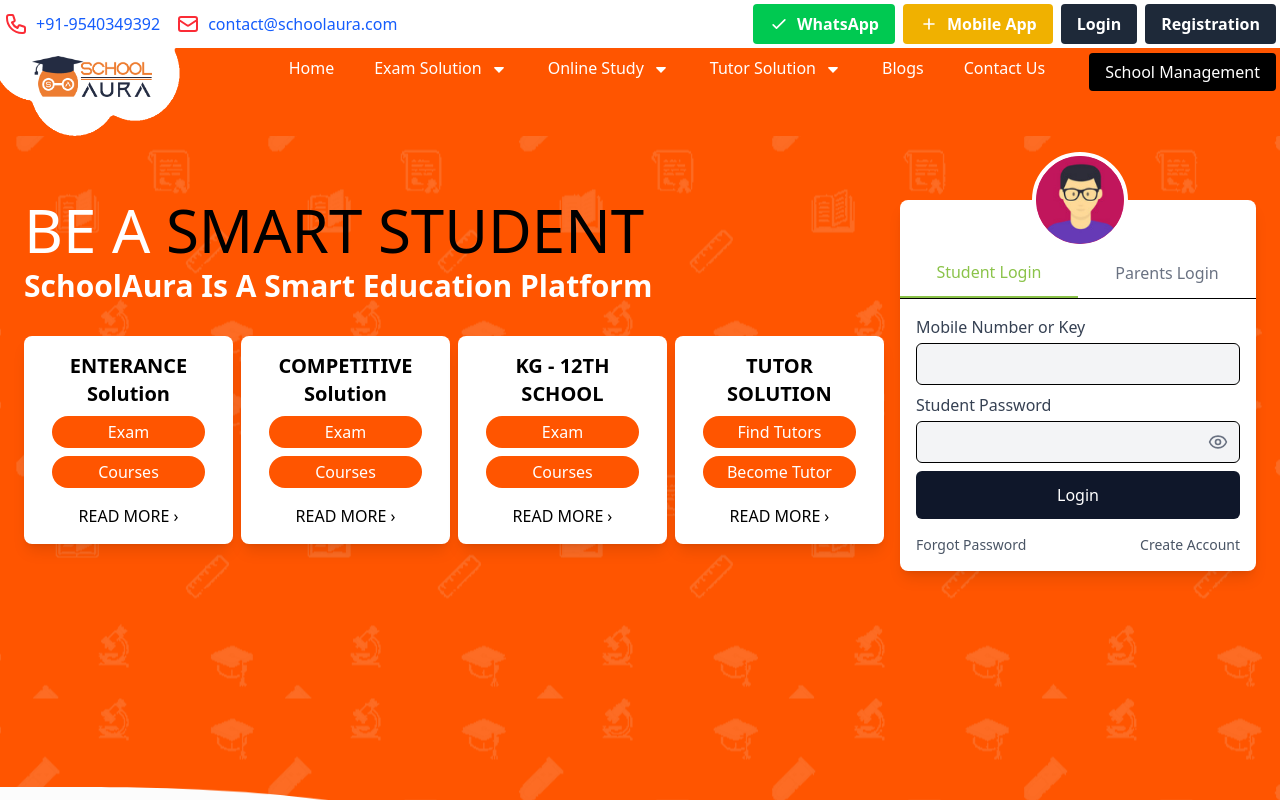
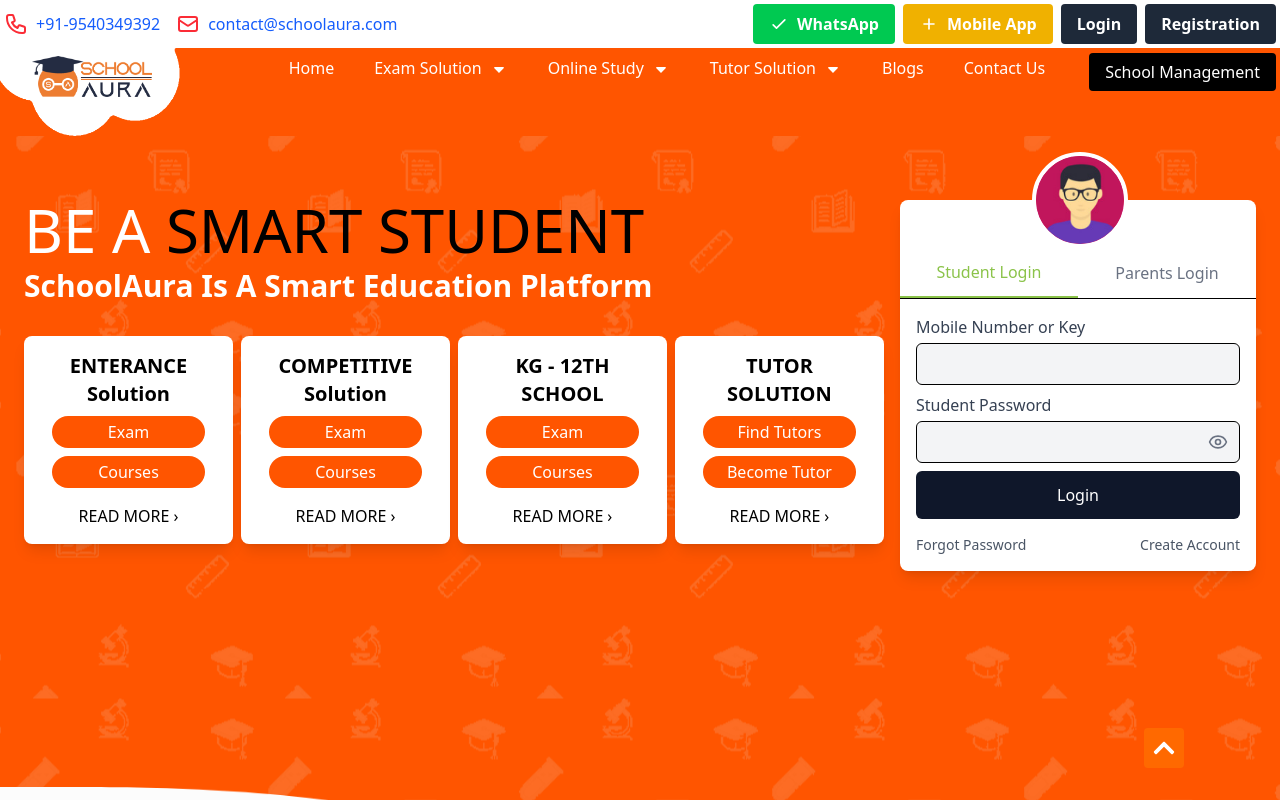
Before and after one commit to manishtomer01/school-aura, a React (Vite) app: page / in a window 1280 px wide. Shown: the top 800 px of the page. Built offline with nearby package versions, Linux system fonts and the light colour scheme.

Commit message:
added moveUp button

```diff
--- a/src/components/HeroSection.jsx
+++ b/src/components/HeroSection.jsx
@@ -2,6 +2,8 @@
 import { useState } from "react";
 import { Link } from "react-router-dom";
 import user from "/src/assets/user-img.png";
+import { FaChevronUp } from "react-icons/fa";
+
 export default function HeroSection() {
   const solutions = [
     {
@@ -37,6 +39,7 @@
   const [activeTab, setActiveTab] = useState("student");
   return (
     <div
+      id="moveUp"
       className="min-h-screen bg-[#FF5500] relative overflow-hidden"
       style={{
         backgroundImage: `url('src/assets/banner-bg.png')`, // Replace with your image path
@@ -181,6 +184,11 @@
           </div>
         </div>
       </div>
+      <button className="fixed z-50 right-24 rounded bottom-8 bg-orange-500 p-2">
+        <a href="#moveUp">
+          <FaChevronUp className="text-white  text-2xl font-bold" />
+        </a>
+      </button>
     </div>
   );
 }
```
